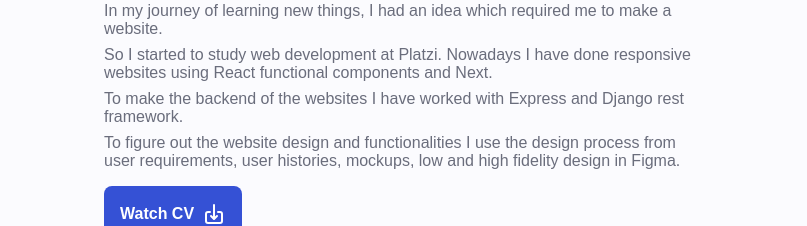
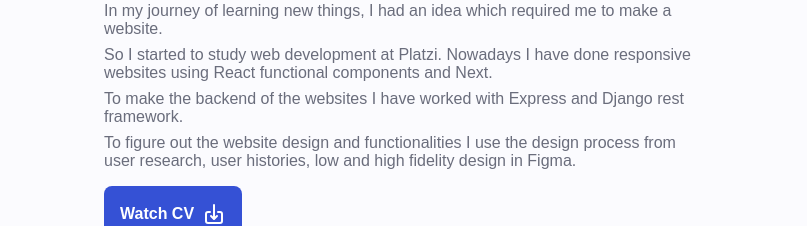
Before and after one commit to NedduJS/portfolio-v2, a Next.js app: page / in a window 1280 px wide. Shown: the part 1140-1366 px from the top of the page, without its empty margins (236-1043 px from the left). Built offline with nearby package versions, Linux system fonts and the light colour scheme.

Commit message:
Update About.jsx

```diff
--- a/components/About.jsx
+++ b/components/About.jsx
@@ -32,7 +32,7 @@ const About = () => {
             </p>
             <p className='about__subdescription'>
               To figure out the website design and functionalities I use the
-              design process from user requirements, user histories, mockups,
+              design process from user research, user histories,
               low and high fidelity design in Figma.
             </p>
           </p>
```
